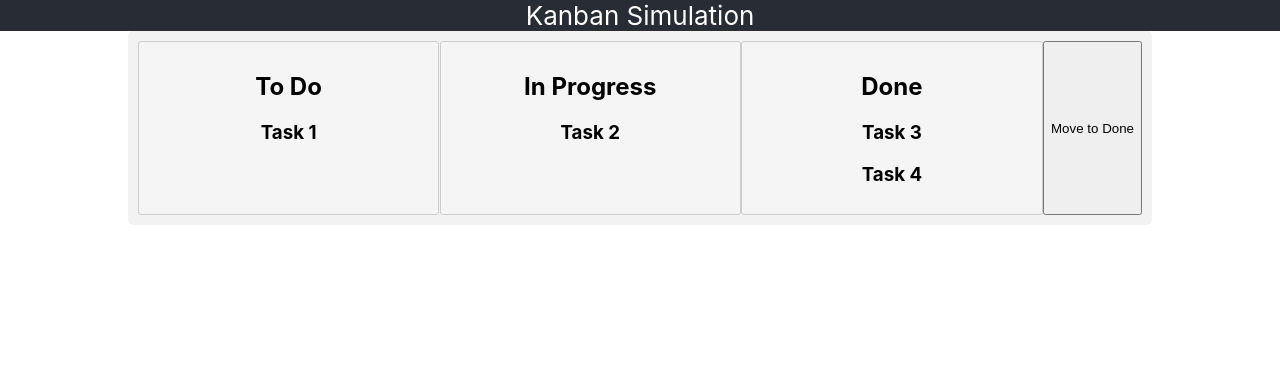
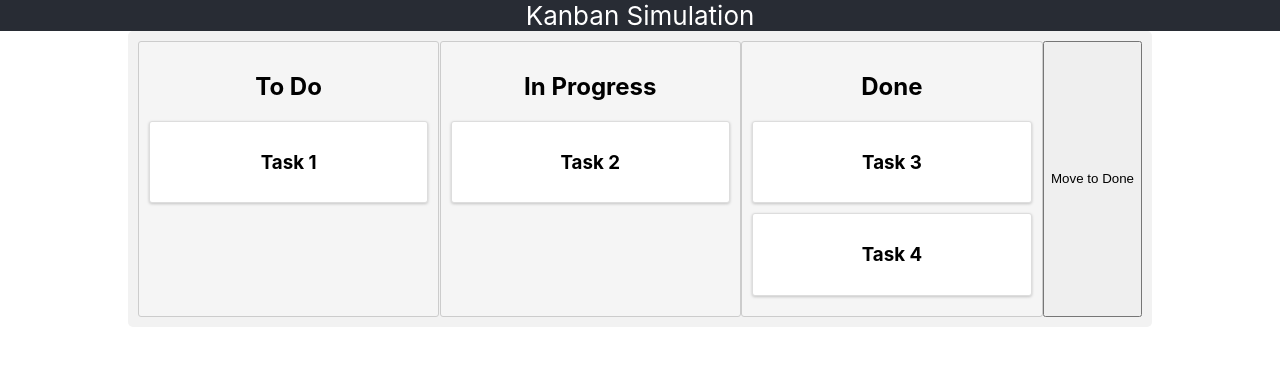
Before and after one commit to JimBobBirnie/kanboard-react, a React (Create React App) app: page / in a window 1280 px wide. Shown: the top 366 px of the page. Built offline with nearby package versions, Linux system fonts and the light colour scheme.

Commit message:
added CSS to task card

```diff
--- a/src/App.css
+++ b/src/App.css
@@ -60,6 +60,16 @@
   color: #555;
 }
 
+.task {
+  border: 1px solid #ddd;
+  border-radius: 3px;
+  padding: 10px;
+  margin-bottom: 10px;
+  background-color: #fff;
+  box-shadow: 0 1px 3px rgba(0, 0, 0, 0.2);
+  transition: box-shadow 0.3s ease-in-out;
+}
+
 @keyframes App-logo-spin {
   from {
     transform: rotate(0deg);
--- a/src/TaskCard.js
+++ b/src/TaskCard.js
@@ -4,7 +4,7 @@ import React, { useState } from 'react';
 const TaskCard = (props) => {
     return (
 
-        <div key={props.task.id} className="task-card">
+        <div key={props.task.id} className="task">
             <h3>{props.task.title}</h3>
 
         </div>
```
